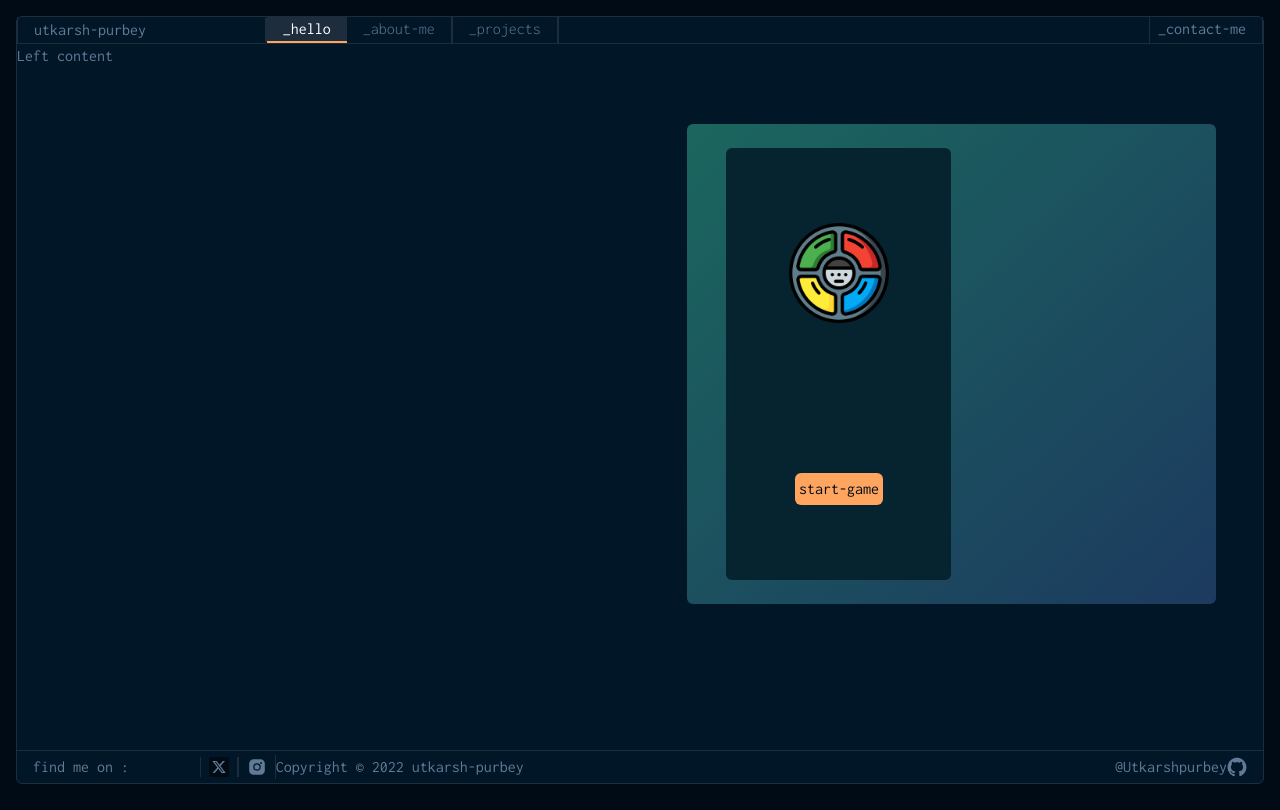
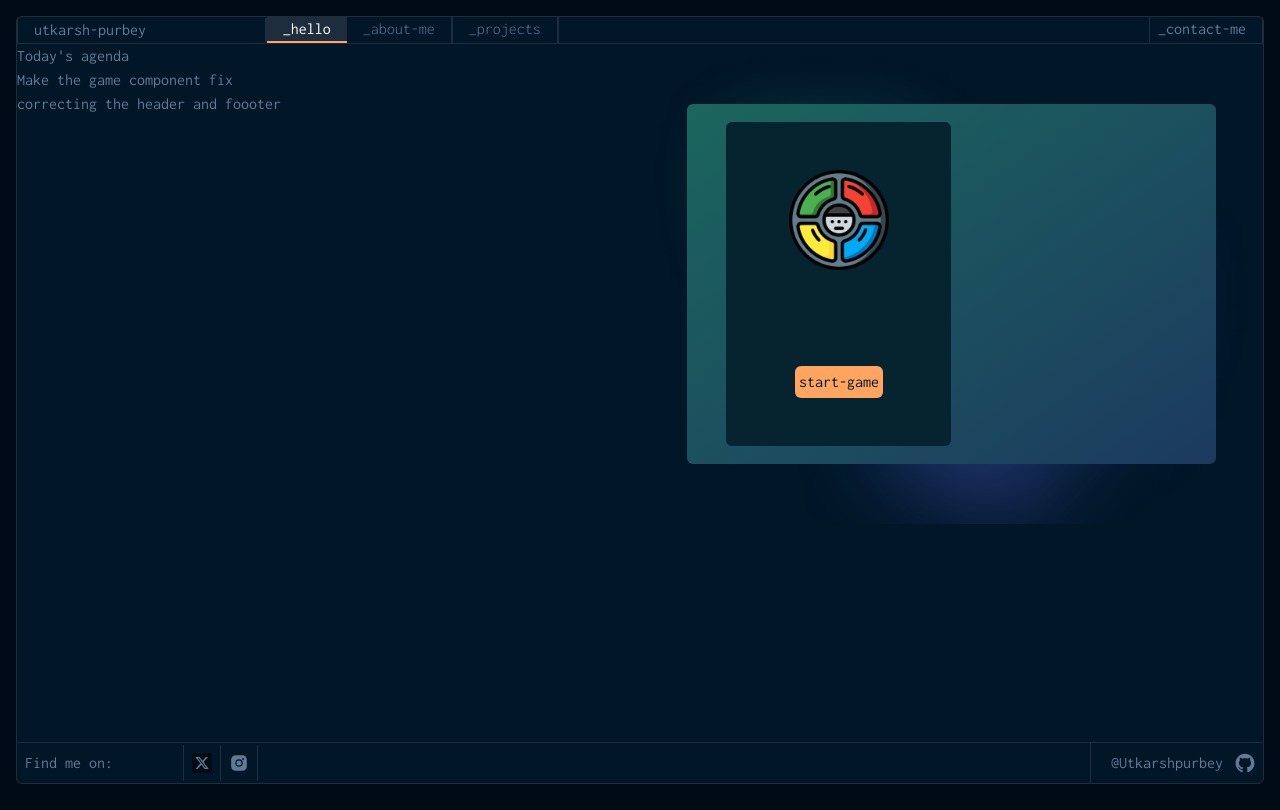
Before and after one commit to Utkarshpurbey/portfolio-v2, a Next.js app: page / in a window 1280 px wide. Built offline with nearby package versions, Linux system fonts and the light colour scheme.

Commit message:
Back at it ... Fixed footer

```diff
--- a/app/components/MyFooter.tsx
+++ b/app/components/MyFooter.tsx
@@ -4,23 +4,24 @@ import Image from "next/image";
 import insta from "@/public/assets/insta.svg";
 const MyFooter = () => {
   return (
-    <div className="border-t border-[#1e2d3d] py-1 px-4 flex items-center ">
-      <div className="flex w-1/5 border-r border-borderColor justify-between items-center">
-        <div>find me on :</div>
-        <div className="flex">
-          <div className="px-2 border-l  border-borderColor">
-            <Image src={twitter.src} height={20} width={20} alt="GitHub" />
-          </div>
-          <div className="border-l-2 border-borderColor px-2">
-            <Image src={insta.src} height={20} width={20} alt="insta" />
+    <div className="border-t border-[#1e2d3d]">
+      <div className="flex justify-between items-center">
+        <div className="px-2 flex w-[20%] items-center justify-between ">
+          <div>Find me on:</div>
+          <div className=" flex justify-between items-center">
+            <div className="border-l border-borderColor p-2">
+              <Image src={twitter.src} height={20} width={20} alt="GitHub" />
+            </div>
+            <div className="border-l border-r border-borderColor p-2 ">
+              <Image src={insta.src} height={20} width={20} alt="insta" />
+            </div>
           </div>
         </div>
-      </div>
-      <div className="flex w-4/5 relative">
-        <div className="aling-center w-full">Copyright © 2022 utkarsh-purbey</div>
-        <div className="flex absolute right-0">
-          <div >@Utkarshpurbey</div>
-          <Image src={gitHub.src} height={20} width={20} alt="GitHub" />
+        <div>
+          <div className=" flex items-center border-l border-borderColor p-2">
+            <div className="px-3">@Utkarshpurbey</div>
+            <Image src={gitHub.src} height={20} width={20} alt="GitHub" />
+          </div>
         </div>
       </div>
     </div>
--- a/app/page.tsx
+++ b/app/page.tsx
@@ -1,16 +1,30 @@
 "use client";
 import Game from "./components/Game";
+import bg from "@/public/assets/bg.png";
 
 const HomePage = () => {
   return (
     <div className="flex flex-col w-full h-full">
       <div className="flex flex-1 flex-row">
-        <div className="flex-1 ">Left content</div>
+        <div className="flex-1 ">
+          <div>Today's agenda</div>
+          <ol>
+            <li>Make the game component fix</li>
+            <li>correcting the header and foooter</li>
+          </ol>
+        </div>
 
         <div className="flex-1 min-w-[50%]" id="game-container">
           {" "}
-          <div className="h-[80vh] flex-col w-full flex items-center justify-center  ">
-            <div className="h-[60vh] w-[85%] bg-gradient-to-br from-[#1b665e] to-[#1c3a5f] rounded-md overflow-auto">
+          <div
+            className="h-[60vh] flex-col w-full flex items-center justify-center  "
+            style={{
+              backgroundImage: `url(${bg.src})`,
+              backgroundSize: "cover", // Optional: Adjust to fit the image properly
+              backgroundRepeat: "no-repeat", // Optional: Prevent tiling
+            }}
+          >
+            <div className="h-[45vh] w-[85%] bg-gradient-to-br from-[#1b665e] to-[#1c3a5f] rounded-md overflow-auto">
               <div className="flex h-full w-[50%] justify-center items-center">
                 <div className="h-[90%] w-full pl-[15%] ">
                   <Game />
--- a/tailwind.config.ts
+++ b/tailwind.config.ts
@@ -18,7 +18,7 @@ const config: Config = {
       },
       colors:{
         borderColor: '#1e2d3d',
-        primary: '#010b15',
+        primary: '#011627',
         primaryOrange:'#ffa55f'
       }
     },
```
